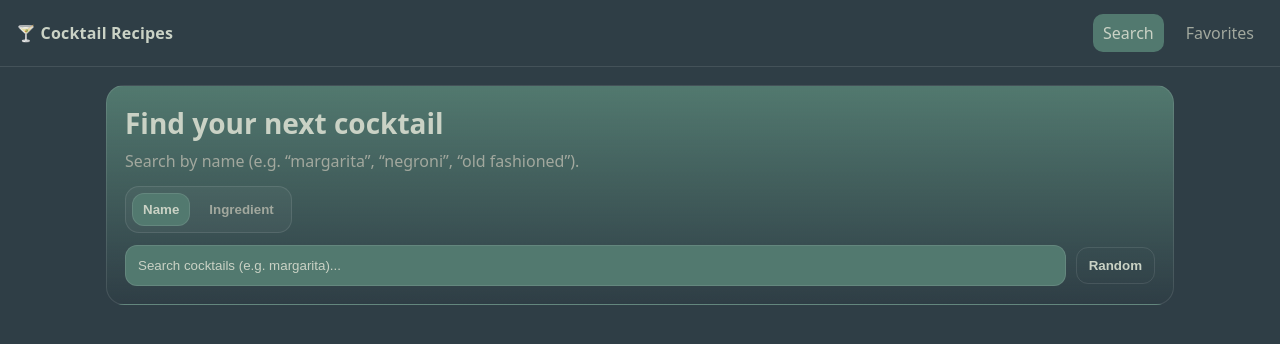
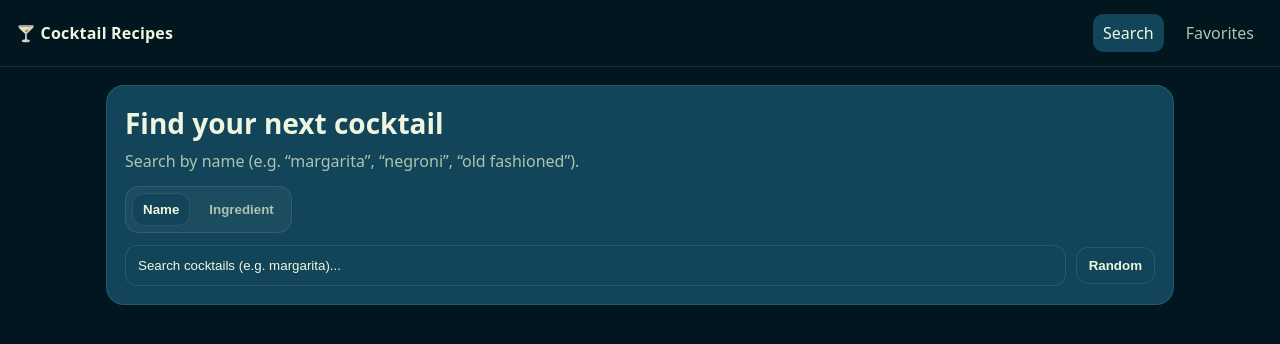
Before and after one commit to tworoniak/cocktail-recipes, a React (Vite) app: page / in a window 1280 px wide. Shown: the top 344 px of the page. Built offline with nearby package versions, Linux system fonts and the light colour scheme.

Commit message:
updated theme colors

```diff
--- a/src/pages/SearchPage/SearchPage.module.scss
+++ b/src/pages/SearchPage/SearchPage.module.scss
@@ -5,11 +5,7 @@
 
 .hero {
   border: 1px solid var(--border);
-  background: linear-gradient(
-    180deg,
-    var(--surface) 0%,
-    rgba(255, 255, 255, 0) 100%
-  );
+  background: var(--surface);
   border-radius: 18px;
   padding: 18px;
 }
--- a/src/styles/abstracts/_tokens.scss
+++ b/src/styles/abstracts/_tokens.scss
@@ -8,14 +8,28 @@
   //   --accent: #7c5cff;
   //   --accent-soft: rgba(124, 92, 255, 0.25);
 
-  --bg: #2f3e46;
-  --surface: #52796f;
-  --text: #cad2c5;
-  --text-dark: #282a27;
-  --muted: #a2a89e;
+  // --bg: #2f3e46;
+  // --surface: #52796f;
+  // --text: #cad2c5;
+  // --text-dark: #282a27;
+  // --muted: #a2a89e;
+  // --border: rgba(255, 255, 255, 0.1);
+
+  // --dark-slate-grey: #354f52;
+
+  // --accent: #84a98c;
+  // --accent-soft: rgba(124, 92, 255, 0.25);
+
+  --bg: #01161e;
+  --surface: #124559;
+  --text: #eff6e0;
+  --text-dark: #01161e;
+  --muted: #aec3b0;
   --border: rgba(255, 255, 255, 0.1);
 
-  --accent: #84a98c;
+  --dark-slate-grey: #354f52;
+
+  --accent: #598392;
   --accent-soft: rgba(124, 92, 255, 0.25);
 }
 
@@ -24,3 +38,11 @@
 // $deep-teal: #52796fff;
 // $dark-slate-grey: #354f52ff;
 // $charcoal-blue: #2f3e46ff;
+
+// Ocean Serenity
+
+// $ink-black: #01161eff;
+// $dark-teal: #124559ff;
+// $air-force-blue: #598392ff;
+// $ash-grey: #aec3b0ff;
+// $beige: #eff6e0ff;
```
